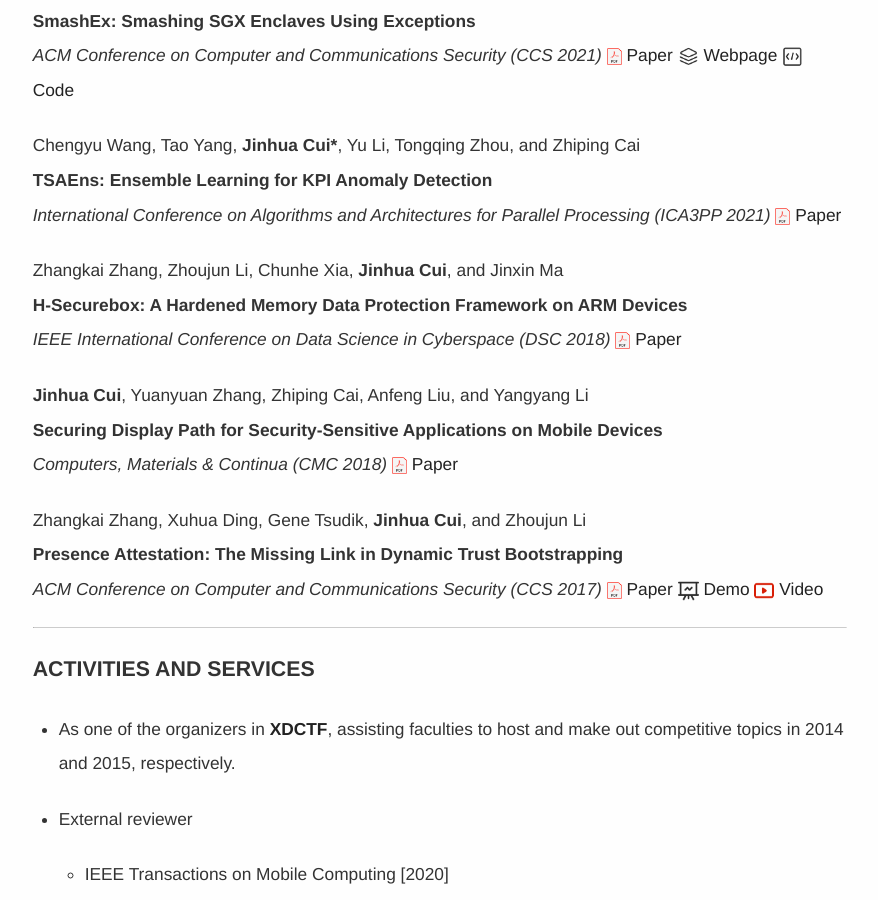
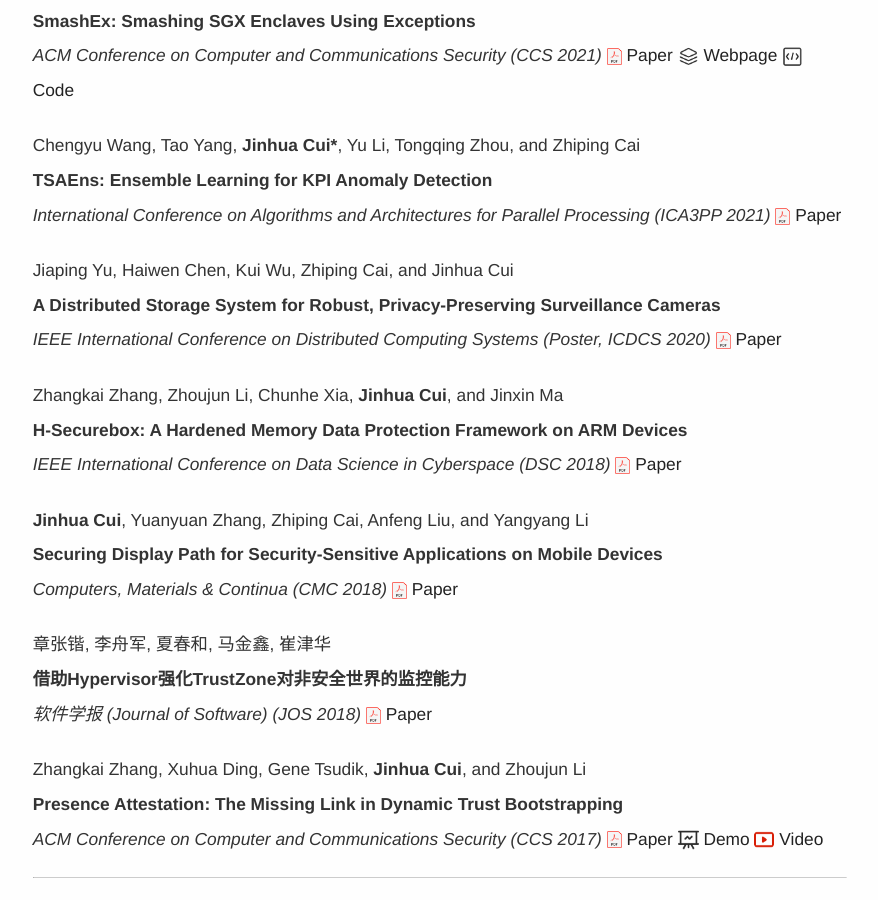
Before and after one commit to cimcs/cimcs.github.io, a Jekyll site: the page built from research.md, in a window 1280 px wide and 900 px high, scrolled down 442 px. Shown: the whole window, without its empty margins (200-1078 px from the left). Built offline with Jekyll 4.4.1, drawn with Linux system fonts in a browser that asks for light colours; comment, search, counter and statistics services are not loaded.

Commit message:
Update cv.yml

```diff
--- a/_data/cv.yml
+++ b/_data/cv.yml
@@ -186,6 +186,22 @@ publications:
       demo:
       video:
       slides:
+    - title:   "A Distributed Storage System for Robust, Privacy-Preserving Surveillance Cameras"
+      # author:  Shweta Shinde\*, **Jinhua Cui\***, Satyaki Sen, Pinghai Yuan, and Prateek Saxena
+      author:  Jiaping Yu, Haiwen Chen, Kui Wu, Zhiping Cai, and Jinhua Cui
+      # journal: arXiv preprint
+      journal: IEEE International Conference on Distributed Computing Systems
+      url:     https://ieeexplore.ieee.org/document/9355686
+      # mark:    \*The authors contributed equally to this work
+      note:
+      image:   https://upload.wikimedia.org/wikipedia/commons/8/87/PDF_file_icon.svg
+      year:    (Poster, ICDCS 2020)
+      doi:
+      # code:    https://github.com/ratel-enclave
+      # web:     https://ratel-enclave.github.io/
+      demo:
+      video:
+      slides:
       # media:
       #     - name: Code
       #       url:  https://github.com/ratel-enclave
@@ -210,6 +226,22 @@ publications:
       # media:
       #   - name: TechCrunch
       #     url:  https://techcrunch.com/2017/10/23/the-dream-of-customizable-virtual-3d-foliage-is-alive-at-disney/
+    - title:   "借助Hypervisor强化TrustZone对非安全世界的监控能力"
+      # author:  Shweta Shinde\*, **Jinhua Cui\***, Satyaki Sen, Pinghai Yuan, and Prateek Saxena
+      author:  章张锴, 李舟军, 夏春和, 马金鑫, 崔津华
+      # journal: arXiv preprint
+      journal: 软件学报 (Journal of Software)
+      url:     http://www.jos.org.cn/html/2018/8/5492.htm
+      # mark:    \*The authors contributed equally to this work
+      note:
+      image:   https://upload.wikimedia.org/wikipedia/commons/8/87/PDF_file_icon.svg
+      year:    (JOS 2018)
+      doi:
+      # code:    https://github.com/ratel-enclave
+      # web:     https://ratel-enclave.github.io/
+      demo:
+      video:
+      slides:
     - title:   "Presence Attestation: The Missing Link in Dynamic Trust Bootstrapping"
       author:  Zhangkai Zhang, Xuhua Ding, Gene Tsudik, **Jinhua Cui**, and Zhoujun Li
       journal: ACM Conference on Computer and Communications Security
```
